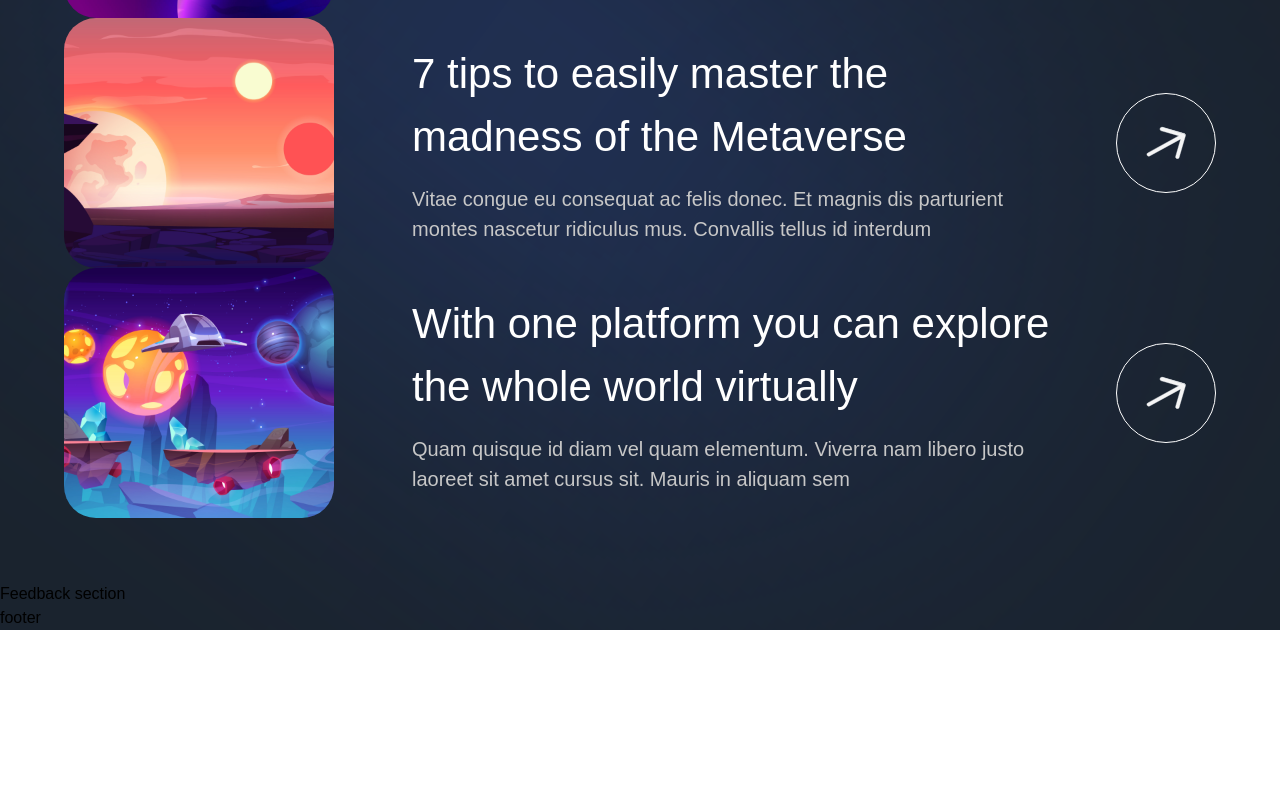
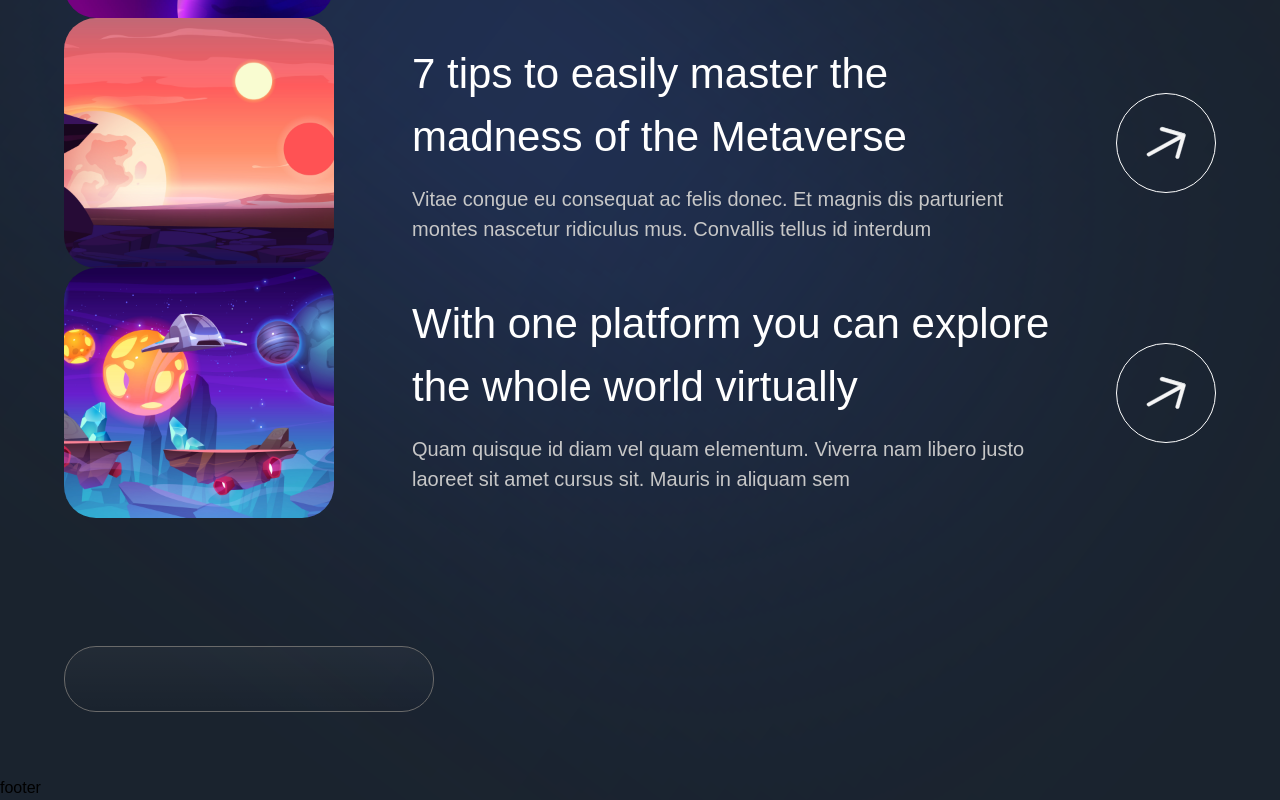
Before and after one commit to tla111/metaverse_ui, a Next.js app in the folder starter_repo/: page / in a window 1280 px wide. Shown: the part 5544-6344 px from the top of the page. Before the commit the page ends 6174 px from the top, so only its background shows below. Built offline with nearby package versions, Linux system fonts and the light colour scheme; a web font is replaced by a local one.

Commit message:
building layout for feedback

```diff
--- a/starter_repo/sections/Feedback.jsx
+++ b/starter_repo/sections/Feedback.jsx
@@ -1,8 +1,26 @@
 'use client';
 
+import { motion } from 'framer-motion';
+
+import styles from '../styles';
+import { fadeIn, staggerContainer, zoomIn } from '../utils/motion';
+
 const Feedback = () => (
-  <section>
-    Feedback section
+  <section className={`${styles.paddings}`}>
+    <motion.div
+      variants={staggerContainer}
+      initial="hidden"
+      whileInView="show"
+      viewport={{ once: false, amount: 0.25 }}
+      className={`${styles.innerWidth} mx-auto flex lg:flex-row flex-col gap-6`}
+    >
+      <motion.div
+        variants={fadeIn('right', 'tween', 0.2, 1)}
+        className="flex-[0.5] lg:max-w-[370px] flex justify-end flex-col gradient-05 sm:p-8 p-4 rounded-[32px] border-[1px] border-[#6A6A6A] relative"
+      >
+
+      </motion.div>
+    </motion.div>
   </section>
 );
 
```
